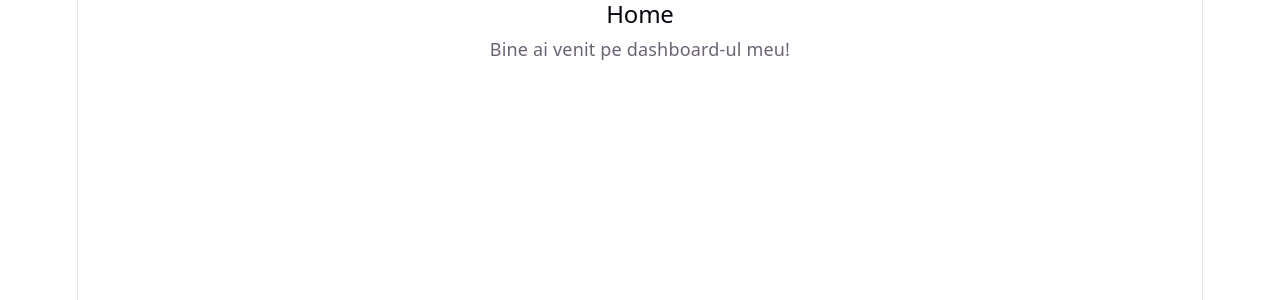
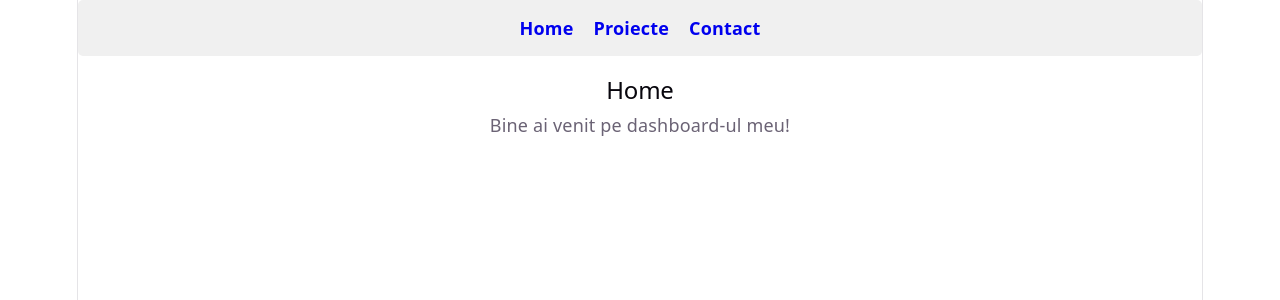
Before and after one commit to Raul55552/Comanelea-Raul-Mihai-PW, a React (Vite) app: page / in a window 1280 px wide. Shown: the top 300 px of the page. Built offline with nearby package versions, Linux system fonts and the light colour scheme.

Commit message:
feat: meniu de navigare cu Link

```diff
--- a/src/App.jsx
+++ b/src/App.jsx
@@ -1,4 +1,5 @@
 import { BrowserRouter, Routes, Route } from 'react-router';
+import Navbar from './Navbar';
 import Home from './pages/Home';
 import Projects from './pages/Projects';
 import Contact from './pages/Contact';
@@ -6,6 +7,7 @@
 function App() {
   return (
     <BrowserRouter>
+    <Navbar />
       <Routes>
         <Route path="/" element={<Home />} />
         <Route path="/projects" element={<Projects />} />
--- /dev/null
+++ b/src/Navbar.jsx
@@ -0,0 +1,22 @@
+import { Link } from 'react-router';
+
+function Navbar() {
+    return (
+        // Am adăugat atributul "style" pentru a face meniul să arate bine
+        <nav style={{
+            display: 'flex',
+            gap: '20px',
+            justifyContent: 'center',
+            padding: '15px',
+            backgroundColor: '#f0f0f0',
+            marginBottom: '20px',
+            borderRadius: '5px'
+        }}>
+            <Link to="/" style={{ textDecoration: 'none', fontWeight: 'bold' }}>Home</Link>
+            <Link to="/projects" style={{ textDecoration: 'none', fontWeight: 'bold' }}>Proiecte</Link>
+            <Link to="/contact" style={{ textDecoration: 'none', fontWeight: 'bold' }}>Contact</Link>
+        </nav>
+    );
+}
+
+export default Navbar;
```
